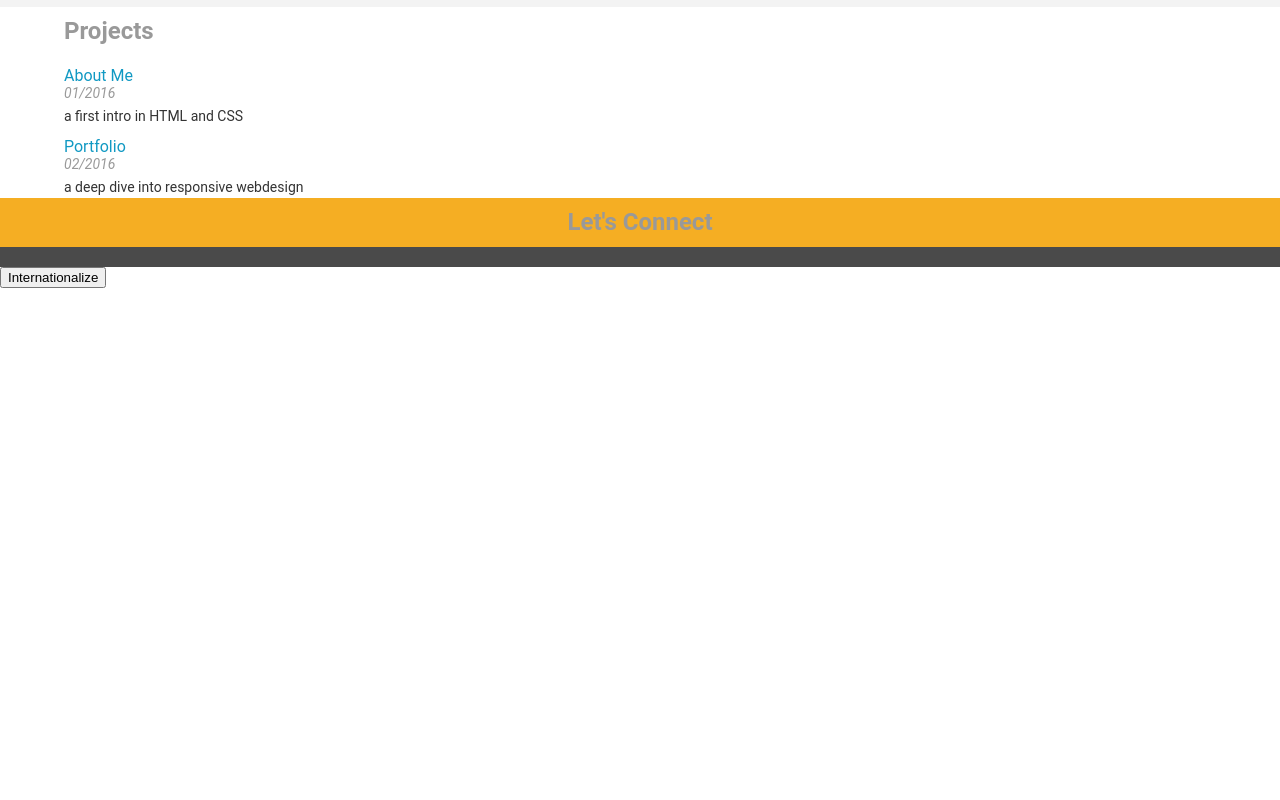
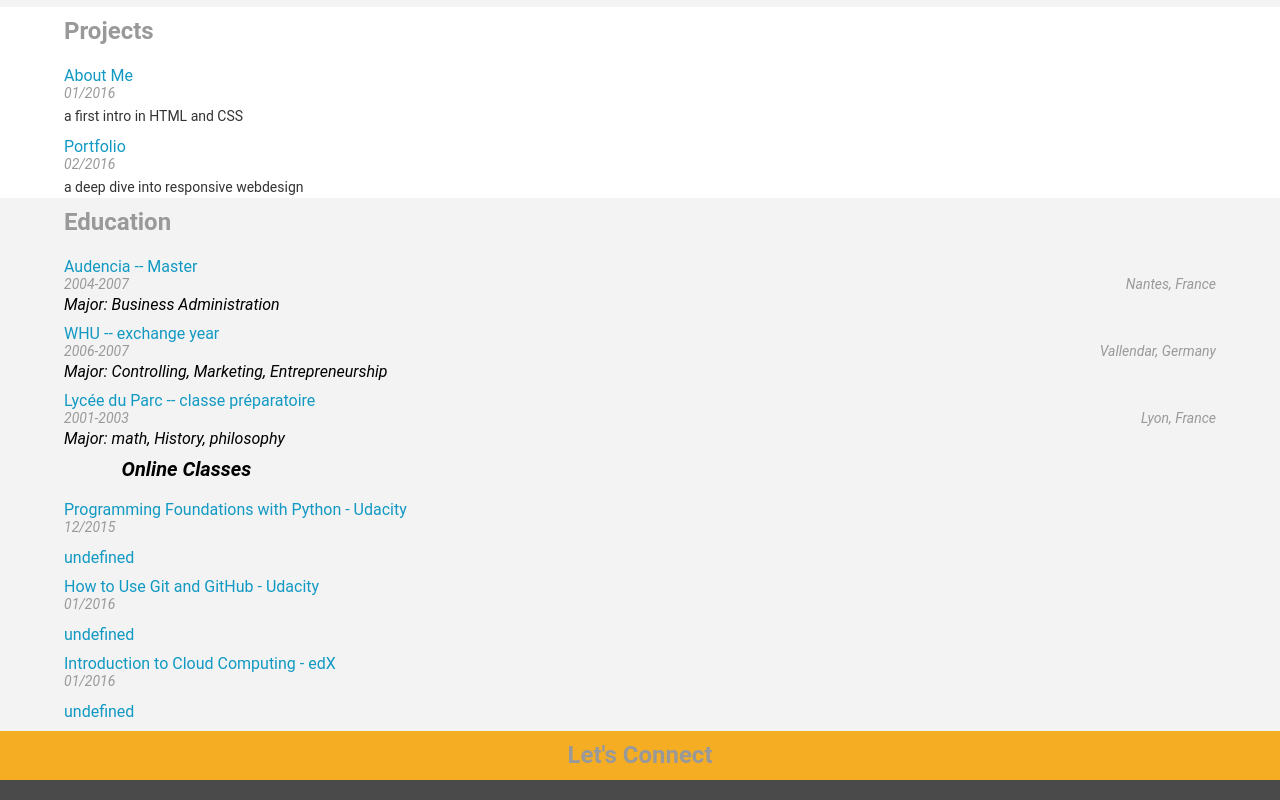
Before and after one commit to guillaumesimler/nanofep2, a plain HTML site: page index.html in a window 1280 px wide. Shown: the part 676-1476 px from the top of the page. Before the commit the page ends 964 px from the top, so only its background shows below. Drawn offline with Linux system fonts and the light colour scheme.

Commit message:
Add education elements

```diff
--- a/index.html
+++ b/index.html
@@ -117,9 +117,9 @@ need to load. You'll see a lot of <link>s to CSS files for styles and
     if(document.getElementsByClassName('flex-item').length === 0) {
       document.getElementById('topContacts').style.display = 'none';
     }
-    // if(document.getElementsByTagName('h1').length === 0) {
-    //   document.getElementById('header').style.display = 'none';
-    // }
+    if(document.getElementsByTagName('h1').length === 0) {
+      document.getElementById('header').style.display = 'none';
+    }
     if(document.getElementsByClassName('work-entry').length === 0) {
       document.getElementById('workExperience').style.display = 'none';
     }
--- a/js/resumeBuilder.js
+++ b/js/resumeBuilder.js
@@ -85,23 +85,23 @@ var work ={
 var education={
 	"schools": [
 	{"name": "Audencia",
-	"graduation": 2007,
-	"city": "Nantes, France",
-	"degree": "Master in Science",
-	"majors": ["controlling", "marketing", "entrepreneurship"]
+	"dates": "2004-2007",
+	"location": "Nantes, France",
+	"degree": "Master",
+	"majors": ["Business Administration"]
 
 	},
 	{"name": "WHU",
-	"graduation": 2007,
-	"city": "Vallendar, Germany",
+	"dates": "2006-2007",
+	"location": "Vallendar, Germany",
 	"degree": "exchange year",
-	"majors": ["controlling", "marketing", "entrepreneurship"]
+	"majors": ["Controlling", "Marketing", "Entrepreneurship"]
 	},
 
 	{"name": "Lycée du Parc",
-	"graduation": 2003,
-	"city": "Lyon, France",
-	"degree": "exchange year",
+	"dates": "2001-2003",
+	"location": "Lyon, France",
+	"degree": "classe préparatoire",
 	"majors": ["math", "History", "philosophy"],
 	"minors": ["German", "English", "Economics"]}
 	],
@@ -130,9 +130,6 @@ var education={
 
 //Website building
 	//Add bio details
-
-		// "Main function"
-
 bio.display = function() {
 	//	Add Name & Roole
 
@@ -216,7 +213,6 @@ work.display = function() {
 };
 
 	//Add Project section
-
 projects.display = function() {
 	for (proj in projects.project) {
 		$("#projects").append(HTMLprojectStart);
@@ -232,11 +228,67 @@ projects.display = function() {
 	};
 };
 
+	// Add Education
+
+education.display = function () {
+	if (education.schools.length > 0) {
+
+		for (school in education.schools) {
+			$("#education").append(HTMLschoolStart);
+			var simplifiedSchool =  education.schools[school];
+
+			var formatedschoolName = HTMLschoolName.replace("%data%", simplifiedSchool.name);
+			var formatedschoolDegree = HTMLschoolDegree.replace("%data%", simplifiedSchool.degree);
+			var formatedschoolDates = HTMLschoolDates.replace("%data%", simplifiedSchool.dates);
+			var formatedschoolLocation = HTMLschoolLocation.replace("%data%", simplifiedSchool.location);
+
+			var formatedschoolHeader = formatedschoolName + formatedschoolDegree;
+
+			$(".education-entry:last").append(formatedschoolHeader);
+			$(".education-entry:last").append(formatedschoolDates);
+			$(".education-entry:last").append(formatedschoolLocation);
+
+			if (simplifiedSchool.majors.length > 0) {
+				var formatedschoolMajor = "";
+
+				for (major in simplifiedSchool.majors) {
+					formatedschoolMajor = formatedschoolMajor +  simplifiedSchool.majors[major] + ", ";
+				};
+
+				formatedschoolMajor = formatedschoolMajor.slice(0,-2);
+				formatedschoolMajor = HTMLschoolMajor.replace("%data%", formatedschoolMajor);
+
+				$(".education-entry:last").append(formatedschoolMajor);
+			};
+		};
+	};
+
+	if (education.OnlineCourses.length > 0) {
+		$(".education-entry:last").append(HTMLonlineClasses);
+
+		for (course in education.OnlineCourses) {
+
+			var formatedonlineTitle = HTMLonlineTitle.replace("%data%", education.OnlineCourses[course].title);
+			var formatedonlineSchool = HTMLonlineSchool .replace("%data%", education.OnlineCourses[course].school);
+			var formatedonlinelDates = HTMLonlineDates.replace("%data%", education.OnlineCourses[course].dates);
+			var formatedonlineURL = HTMLonlineURL.replace("%data%", education.OnlineCourses[course].courseURL);
+
+			var formatedonlinelHeader = formatedonlineTitle + formatedonlineSchool;
+
+			$(".education-entry:last").append(formatedonlinelHeader);
+			$(".education-entry:last").append(formatedonlinelDates);
+			$(".education-entry:last").append(formatedonlineURL);
+		};
+
+	};
+
+};
 	// Build the website
 
 work.display();
 projects.display();
 bio.display();
+education.display();
 
 	//Collecting click locations
 
@@ -250,11 +302,11 @@ $(document).click(function(loc) {
 	//Internationalize
 
 
-function inName(inputName) {
-	var n = inputName.indexOF(" ");
-	var newName = inputName.slice(0.1).toUpperCase + inputName.slice(1,n-1).toLowerCAse + inputName.slice(n).toUpperCase;
+// function inName(inputName) {
+// 	var n = inputName.indexOF(" ");
+// 	var newName = inputName.slice(0.1).toUpperCase + inputName.slice(1,n-1).toLowerCAse + inputName.slice(n).toUpperCase;
 
-	return newName;
-};
+// 	return newName;
+// };
 
-$("#main").append(internationalizeButton);
+// $("#main").append(internationalizeButton);
```
